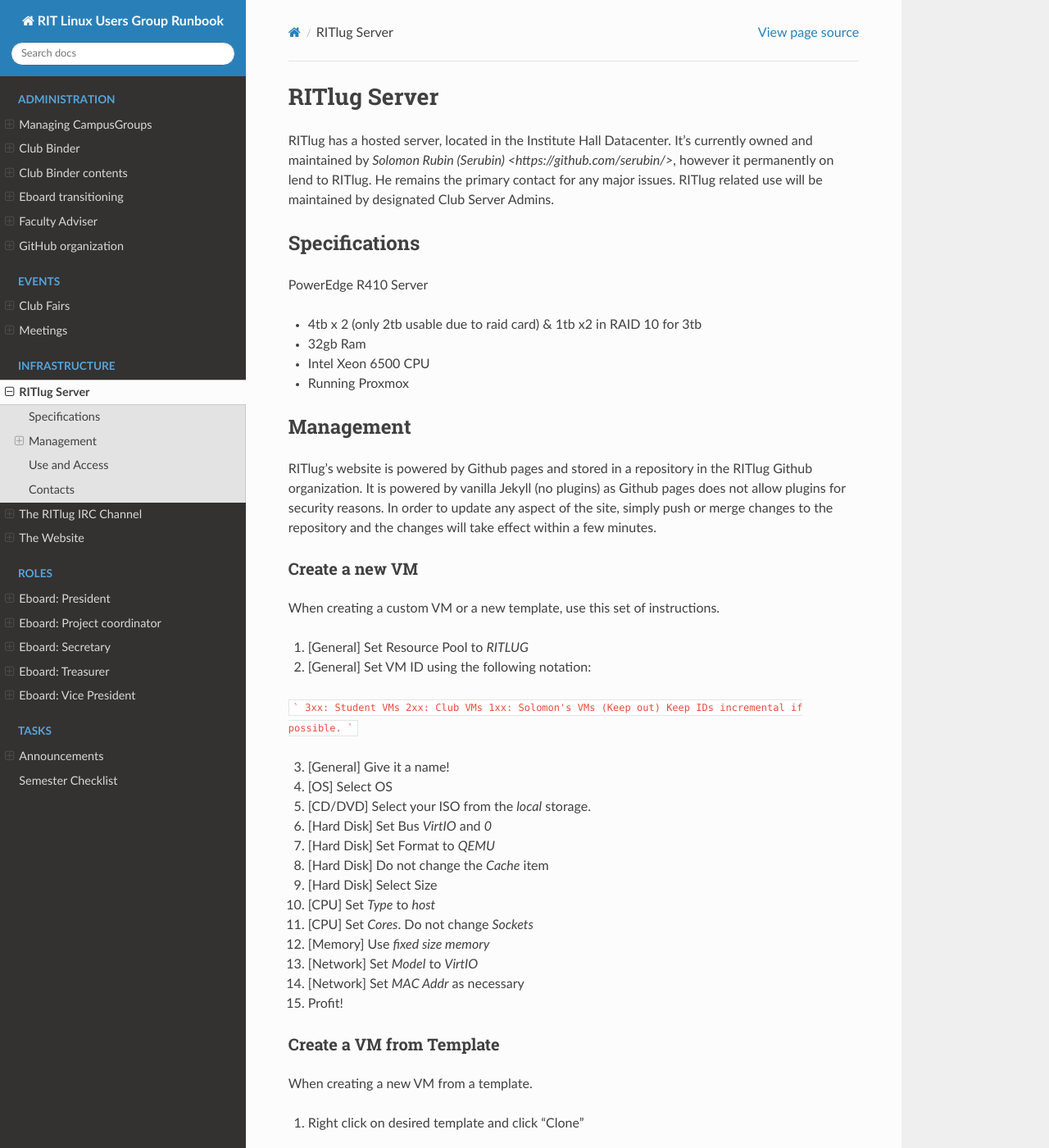
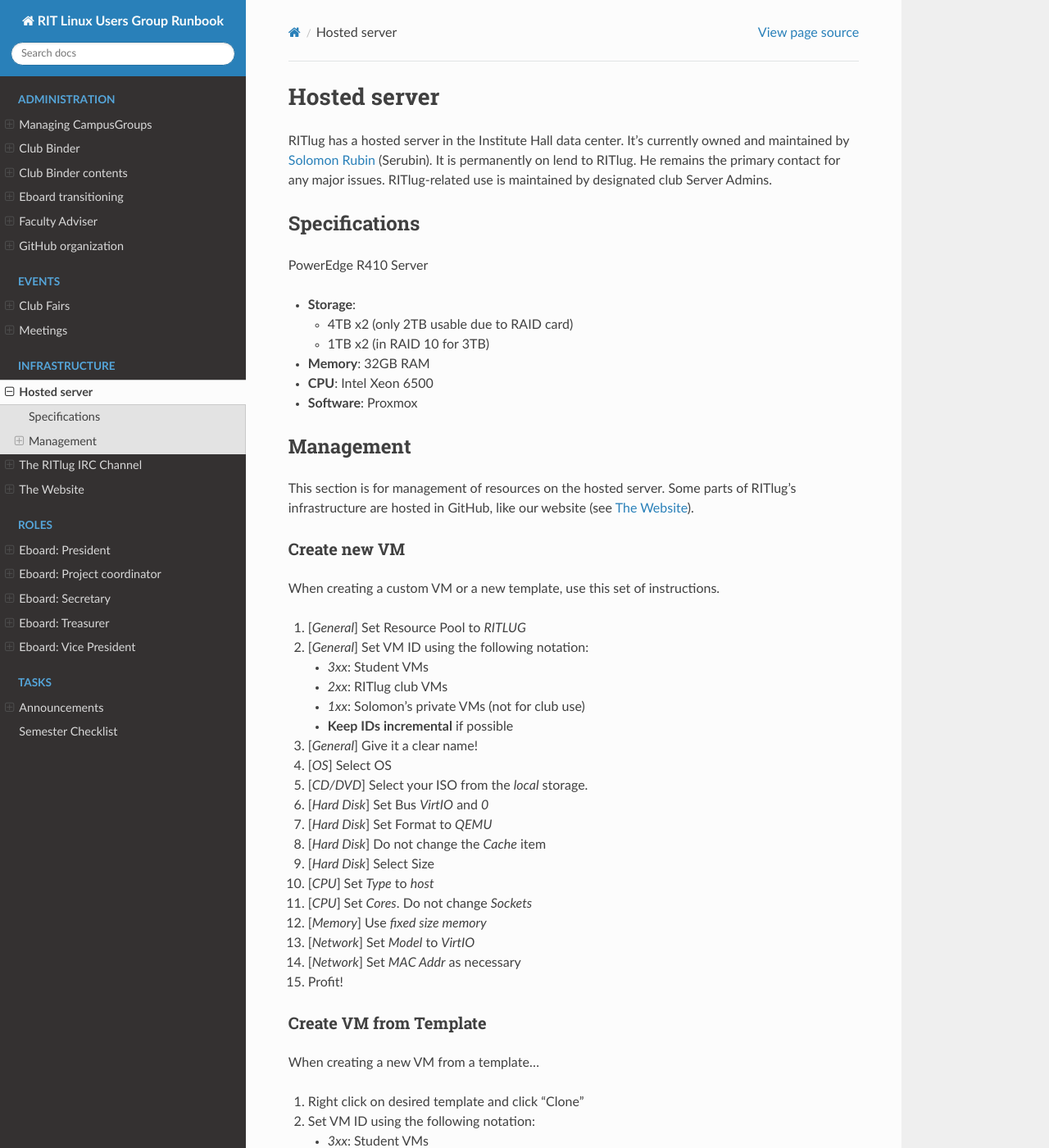
Before and after one commit to RITlug/runbook, a Sphinx documentation site: the page built from docs/infrastructure/hosted-server.rst, in a window 1280 px wide and 1400 px high. Shown: the whole window at 82% size. Built offline with Sphinx 7.4.7 and the Read the Docs theme 2.0.0, drawn with Linux system fonts in a browser that asks for light colours; formulas are drawn with MathJax 3; some of the changed text lies outside the part shown.

Commit message:
Minor refactoring of hosted-server

````diff
--- a/docs/infrastructure/hosted-server.rst
+++ b/docs/infrastructure/hosted-server.rst
@@ -1,99 +1,98 @@
-RITlug Server
+#############
+Hosted server
+#############
+
+RITlug has a hosted server in the Institute Hall data center. It's currently
+owned and maintained by `Solomon Rubin`_ (Serubin). It is permanently on lend to
+RITlug. He remains the primary contact for any major issues. RITlug-related use
+is maintained by designated club Server Admins.
+
+
+**************
+Specifications
+**************
+
+PowerEdge R410 Server
+
+- **Storage**:
+
+  - 4TB x2 (only 2TB usable due to RAID card)
+
+  - 1TB x2 (in RAID 10 for 3TB)
+
+- **Memory**: 32GB RAM
+
+- **CPU**: Intel Xeon 6500
+
+- **Software**: Proxmox
+
+
+**********
+Management
+**********
+
+This section is for management of resources on the hosted server. Some parts of
+RITlug's infrastructure are hosted in GitHub, like our website (see
+:doc:`website`).
+
+Create new VM
 =============
 
-RITlug has a hosted server, located in the Institute Hall Datacenter. It's currently owned and maintained by `Solomon Rubin (Serubin) <https://github.com/serubin/>`, however it permanently on lend to RITlug. He remains the primary contact for any major issues. RITlug related use will be maintained by designated Club Server Admins.
+When creating a custom VM or a new template, use this set of instructions.
 
-Specifications
---------------
-PowerEdge R410 Server
+#. [*General*] Set Resource Pool to `RITLUG`
+#. [*General*] Set VM ID using the following notation:
 
-* 4tb x 2 (only 2tb usable due to raid card) & 1tb x2 in RAID 10 for 3tb
+   - `3xx`: Student VMs
+   - `2xx`: RITlug club VMs
+   - `1xx`: Solomon's private VMs (not for club use)
+   - **Keep IDs incremental** if possible
 
-* 32gb Ram
+#. [*General*] Give it a clear name!
+#. [*OS*] Select OS
+#. [*CD/DVD*] Select your ISO from the `local` storage.
+#. [*Hard Disk*] Set Bus `VirtIO` and `0`
+#. [*Hard Disk*] Set Format to `QEMU`
+#. [*Hard Disk*] Do not change the `Cache` item
+#. [*Hard Disk*] Select Size
+#. [*CPU*] Set `Type` to `host`
+#. [*CPU*] Set `Cores`. Do not change `Sockets`
+#. [*Memory*] Use `fixed size memory`
+#. [*Network*] Set `Model` to `VirtIO`
+#. [*Network*] Set `MAC Addr` as necessary
+#. Profit!
 
-* Intel Xeon 6500 CPU
+Create VM from Template
+=======================
 
-* Running Proxmox
+When creating a new VM from a template…
+
+#. Right click on desired template and click "Clone"
+#. Set VM ID using the following notation:
+
+   - `3xx`: Student VMs
+   - `2xx`: RITlug club VMs
+   - `1xx`: Solomon's private VMs (not for club use)
+   - **Keep IDs incremental** if possible
+
+#. Set `Mode` to `Full Clone`
+#. Set `Resource Pool` to `RITLUG`
+#. Set name and continue
+#. Resize disk, modify resources as needed
+#. Start VM, follow any setup scripts
+#. Profit!
+
+Use and Access
+==============
+
+Use and access is limited to members of the executive board. In the future,
+there may be opportunities for club members to participate in managing RITlug's
+infrastructure.
+
+Contacts
+========
+
+- `Solomon Rubin`_
 
 
-Management
-----------
-RITlug's website is powered by Github pages and stored in a repository
-in the RITlug Github organization. It is powered by vanilla Jekyll (no
-plugins) as Github pages does not allow plugins for security reasons. In
-order to update any aspect of the site, simply push or merge changes to
-the repository and the changes will take effect within a few minutes.
-
-Create a new VM
-^^^^^^^^^^^^^^^
-When creating a custom VM or a new template, use this set of instructions.
-
-1) [General] Set Resource Pool to `RITLUG`
-
-2) [General] Set VM ID using the following notation:
-
-```
-3xx: Student VMs
-2xx: Club VMs
-1xx: Solomon's VMs (Keep out)
-Keep IDs incremental if possible.
-```
-
-3) [General] Give it a name!
-
-4) [OS] Select OS
-
-5) [CD/DVD] Select your ISO from the `local` storage.
-
-6) [Hard Disk] Set Bus `VirtIO` and `0`
-
-7) [Hard Disk] Set Format to `QEMU`
-
-8) [Hard Disk] Do not change the `Cache` item
-
-9) [Hard Disk] Select Size
-
-10) [CPU] Set `Type` to `host`
-
-11) [CPU] Set `Cores`. Do not change `Sockets`
-
-12) [Memory] Use `fixed size memory`
-
-13) [Network] Set `Model` to `VirtIO`
-
-14) [Network] Set `MAC Addr` as necessary
-
-15) Profit!
-
-Create a VM from Template
-^^^^^^^^^^^^^^^^^^^^^^^^^
-When creating a new VM from a template.
-
-1) Right click on desired template and click "Clone"
-
-2) Set VM ID using the following notation:
-```
-3xx: Student VMs
-2xx: Club VMs
-1xx: Solomon's VMs (Keep out)
-Keep IDs incremental if possible.
-```
-
-3) Set `Mode` to `Full Clone`
-
-4) Set `Resource Pool` to `RITLUG`
-
-5) Set name and continue.
-
-6) Resize disk & modifiy resources as needed
-
-7) Start VM and follow any setup scripts
-
-8) Profit!
-
-Use and Access
---------------
-TBD
-
-Contacts
---------
+.. _`Solomon Rubin`: https://github.com/Serubin
````
